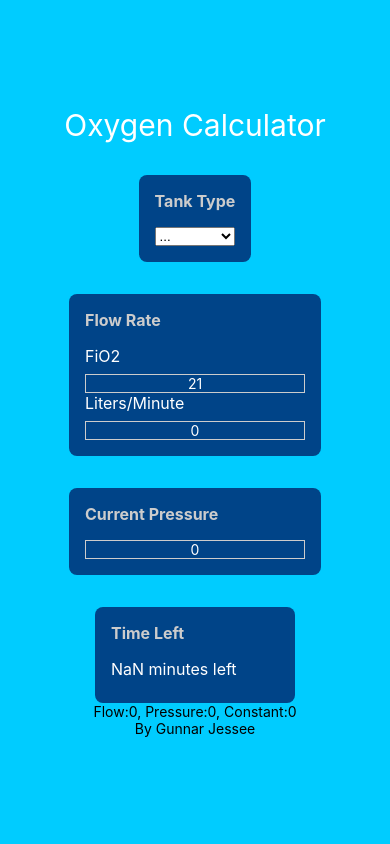
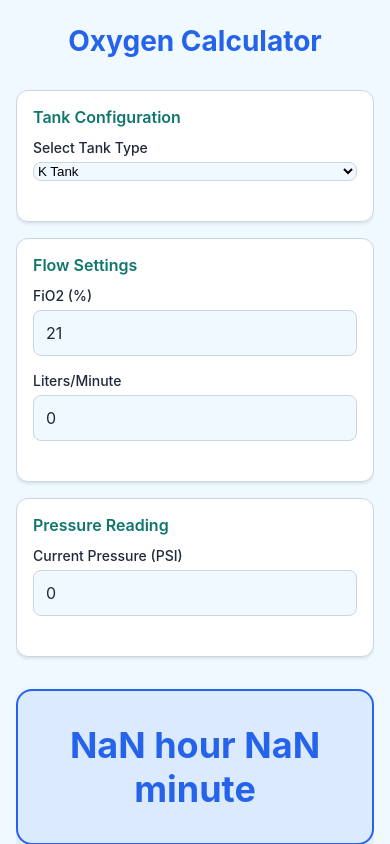
Before and after one commit to gunnarjessee/ReactNativeOxygenCalc, a React Native app: screen / in a window 390 px wide. Built offline with nearby package versions, Linux system fonts and the light colour scheme.

Commit message:
styling update
ui repairs and adjustments

```diff
--- a/App.js
+++ b/App.js
@@ -1,5 +1,5 @@
 import React, { useEffect, useState } from 'react';
-import { StyleSheet, Text, View } from 'react-native';
+import { StyleSheet, Text, View, ScrollView, SafeAreaView } from 'react-native';
 import CurrentPressure from './components/CurrentPressure';
 import FlowRate from './components/FlowRate';
 import TankType from './components/TankType';
@@ -8,29 +8,21 @@ import AppStyles from './AppStyles';
 
 // Minutes remaining = PSIG * Tank conversion factor/Flow rate
 export default function App() {
-
-  // will be in time formate
-  const [currentTime, setTime] = useState(0); // output
-  const [currentPressure, setPressure] = useState(0); // current guage pressure
-  const [currentFlow, setFlow] = useState(0); // rate of flow
-  const [currentO2Constant, setConstant] = useState(0) // contant of o2 tank
+  const [currentTime, setTime] = useState(0);
+  const [currentPressure, setPressure] = useState(0);
+  const [currentFlow, setFlow] = useState(0);
+  const [currentO2Constant, setConstant] = useState(0);
 
   function updateTime() {
-
     var step0 = currentPressure * currentO2Constant;
-    console.log(step0);
     var step1 = (step0) / parseFloat(currentFlow);
-    console.log(step1);
-    console.log("current constant: " + currentO2Constant);
     setTime(() => Math.round(step1));
   }
 
   function updateCurrentFlow(liters) {
     setFlow(() => liters);
-    console.log('current flow '+ currentFlow);
   }
 
-  // when current pressure is changed
   function onPressureChange(e) {
     setPressure(() => e);
   }
@@ -44,17 +36,43 @@ export default function App() {
   }, [currentFlow, currentO2Constant, currentPressure])
 
   return (
-    <View style={AppStyles.container}>
-      <Text style={AppStyles.header}>Oxygen Calculator</Text>
-      <TankType onTankChanged={onTankChanged}/>
-      <FlowRate updateCurrentFlow={updateCurrentFlow}/>
+    <SafeAreaView style={AppStyles.container}>
+      <ScrollView
+        contentContainerStyle={{
+          flexGrow: 1,
+          alignItems: 'center',
+          paddingBottom: 20
+        }}
+        showsVerticalScrollIndicator={false}
+      >
+        <Text style={AppStyles.header}>Oxygen Calculator</Text>
 
-      <CurrentPressure onPressureChange={onPressureChange} currentPressure={currentPressure}/>
-      <OutputTime currentTime={currentTime}/>
-      <Text>Flow:{ currentFlow }, Pressure:{currentPressure}, Constant:{currentO2Constant}</Text>
+        <View style={AppStyles.card}>
+          <Text style={AppStyles.cardTitle}>Tank Configuration</Text>
+          <View style={AppStyles.inputContainer}>
+            <TankType onTankChanged={onTankChanged}/>
+          </View>
+        </View>
 
-      <Text>By Gunnar Jessee</Text>
-    </View>
+        <View style={AppStyles.card}>
+          <Text style={AppStyles.cardTitle}>Flow Settings</Text>
+          <View style={AppStyles.inputContainer}>
+            <FlowRate updateCurrentFlow={updateCurrentFlow}/>
+          </View>
+        </View>
+
+        <View style={AppStyles.card}>
+          <Text style={AppStyles.cardTitle}>Pressure Reading</Text>
+          <View style={AppStyles.inputContainer}>
+            <CurrentPressure onPressureChange={onPressureChange} currentPressure={currentPressure}/>
+          </View>
+        </View>
+
+        <OutputTime currentTime={currentTime}/>
+
+        <Text style={AppStyles.footer}>By Gunnar Jessee</Text>
+      </ScrollView>
+    </SafeAreaView>
   );
 }
 
--- a/AppStyles.js
+++ b/AppStyles.js
@@ -1,66 +1,145 @@
-import { StyleSheet } from "react-native";
-import { TextInput } from "react-native-web";
+import { StyleSheet, Dimensions } from "react-native";
+
+const { width } = Dimensions.get('window');
+const CARD_PADDING = 16;
+
+// Color palette
+const COLORS = {
+    primary: '#2563EB',      // Vibrant blue
+    primaryLight: '#DBEAFE', // Light blue background
+    secondary: '#0F766E',    // Teal
+    background: '#F0F9FF',   // Very light blue background
+    card: '#FFFFFF',         // White
+    text: '#1E293B',         // Dark slate
+    textLight: '#475569',    // Medium slate
+    border: '#CBD5E1',       // Light slate
+    accent: '#7C3AED',       // Purple accent
+    success: '#059669',      // Green
+    error: '#DC2626',        // Red
+};
 
 export default StyleSheet.create({
-        container: {
-            padding: 16,
-            backgroundColor: "#00CCFF",
-            textAlign: "center",
-            justifyContent: "center",
-            alignItems: "center",
-            height: "100%"
+    container: {
+        flex: 1,
+        backgroundColor: COLORS.background,
+        alignItems: "center",
+    },
+
+    header: {
+        fontSize: 28,
+        color: COLORS.primary,
+        fontWeight: "700",
+        marginVertical: 24,
+        textAlign: "center",
+        paddingHorizontal: CARD_PADDING,
+    },
+
+    card: {
+        backgroundColor: COLORS.card,
+        padding: CARD_PADDING,
+        borderRadius: 12,
+        marginVertical: 8,
+        width: width - (CARD_PADDING * 2),
+        shadowColor: COLORS.text,
+        shadowOffset: {
+            width: 0,
+            height: 2,
         },
+        shadowOpacity: 0.1,
+        shadowRadius: 3,
+        elevation: 4,
+        borderWidth: 1,
+        borderColor: COLORS.border,
+    },
 
-        card: {
-            backgroundColor: "#004488",
-            padding: 16,
-            borderRadius: 8,
-            margin: 0,
-            marginTop: 32,
+    cardTitle: {
+        fontSize: 16,
+        fontWeight: "600",
+        color: COLORS.secondary,
+        marginBottom: 12,
+    },
 
+    inputContainer: {
+        marginBottom: 12,
+        width: '100%',
+    },
+
+    label: {
+        fontSize: 14,
+        color: COLORS.text,
+        marginBottom: 6,
+        fontWeight: "500",
+    },
+
+    textInput: {
+        backgroundColor: COLORS.background,
+        borderRadius: 8,
+        padding: 12,
+        fontSize: 16,
+        color: COLORS.text,
+        borderWidth: 1,
+        borderColor: COLORS.border,
+        width: '100%',
+    },
+
+    outputCard: {
+        backgroundColor: COLORS.primaryLight,
+        padding: CARD_PADDING * 2,
+        borderRadius: 16,
+        marginTop: 24,
+        width: width - (CARD_PADDING * 2),
+        alignItems: "center",
+        justifyContent: "center",
+        minHeight: 120,
+        borderWidth: 2,
+        borderColor: COLORS.primary,
+        shadowColor: COLORS.primary,
+        shadowOffset: {
+            width: 0,
+            height: 4,
         },
+        shadowOpacity: 0.15,
+        shadowRadius: 8,
+        elevation: 5,
+    },
 
-        picker: {
+    outputText: {
+        fontSize: 36,
+        fontWeight: "700",
+        color: COLORS.primary,
+        textAlign: 'center',
+    },
 
-        },
+    outputLabel: {
+        fontSize: 16,
+        color: COLORS.secondary,
+        marginBottom: 8,
+        fontWeight: "600",
+        textAlign: 'center',
+    },
 
-        pickerItem: {
+    footer: {
+        marginTop: 24,
+        fontSize: 14,
+        color: COLORS.textLight,
+        paddingHorizontal: CARD_PADDING,
+    },
 
-        },
+    debugText: {
+        fontSize: 12,
+        color: COLORS.textLight,
+        marginTop: 8,
+        paddingHorizontal: CARD_PADDING,
+    },
 
-        header: {
-            fontSize: 30,
-            color: "#FFF",
+    picker: {
+        backgroundColor: COLORS.background,
+        borderRadius: 8,
+        borderWidth: 1,
+        borderColor: COLORS.border,
+    },
 
-        },
-
-        title: {
-            fontWeight: "bold",
-            fontSize: 16,
-            color: "#CCC",
-            marginBottom: 16
-        },
-
-        content: {
-            color: "#FFF",
-            fontSize: 16,
-            marginBottom: 8
-        },
-
-        textInput: {
-            color: "#FFF",
-            textAlign: "center",
-            borderWidth: 1,
-            borderColor: "#CCC"
-        },
-
-        outputCard: {
-            backgroundColor: "#004488",
-            width: 200,
-            padding: 16,
-            borderRadius: 8,
-            margin: 0,
-            marginTop: 32,
-        }
-
-    });
+    pickerItem: {
+        color: COLORS.text,
+    }
+});
--- a/components/CurrentPressure.js
+++ b/components/CurrentPressure.js
@@ -1,20 +1,21 @@
-import { View, Text, TextInput, StyleSheet } from "react-native";
+import { View, Text, TextInput } from "react-native";
 import AppStyles from "../AppStyles";
 
 
 // Requires a current pressure
 function CurrentPressure({onPressureChange, currentPressure}) {
-
     return (
-        <View style={   AppStyles.card }>
-            <Text style={   AppStyles.title }>Current Pressure</Text>
-            <TextInput onChangeText={   onPressureChange    }
-            value={ currentPressure.toString()  } style={AppStyles.textInput}
-            placeholder={"Pressure"} keyboardType="numeric"
-            ></TextInput>
+        <View style={AppStyles.inputContainer}>
+            <Text style={AppStyles.label}>Current Pressure (PSI)</Text>
+            <TextInput
+                style={AppStyles.textInput}
+                onChangeText={onPressureChange}
+                value={currentPressure.toString()}
+                placeholder="Enter pressure"
+                keyboardType="numeric"
+            />
         </View>
     );
-
 }
 
 
--- a/components/FlowRate.js
+++ b/components/FlowRate.js
@@ -1,6 +1,5 @@
 import { useState, useEffect } from "react";
 import { Text, TextInput, View } from "react-native";
-import { StyleSheet } from "react-native-web";
 import AppStyles from "../AppStyles";
 
 function FlowRate({updateCurrentFlow}) {
@@ -30,15 +29,28 @@ function FlowRate({updateCurrentFlow}) {
     }
 
     return (
-        <View style={   AppStyles.card  }>
-            <Text style={   AppStyles.title }>Flow Rate</Text>
-            <Text style={   AppStyles.content  }>FiO2</Text>
-            <TextInput style={  AppStyles.textInput } value={   (geto2.toString())   }
-            onChangeText={    onO2changed } keyboardType="numeric"/>
-            <Text style={   AppStyles.content   }>Liters/Minute</Text>
-            <TextInput style={  AppStyles.textInput   } value={  (getLiters.toString()) }
-            onChangeText={  onLitersChanged } keyboardType="numeric"/>
+        <View style={AppStyles.inputContainer}>
+            <View style={{ marginBottom: 16 }}>
+                <Text style={AppStyles.label}>FiO2 (%)</Text>
+                <TextInput
+                    style={AppStyles.textInput}
+                    value={geto2.toString()}
+                    onChangeText={onO2changed}
+                    keyboardType="numeric"
+                    placeholder="Enter FiO2"
+                />
+            </View>
 
+            <View>
+                <Text style={AppStyles.label}>Liters/Minute</Text>
+                <TextInput
+                    style={AppStyles.textInput}
+                    value={getLiters.toString()}
+                    onChangeText={onLitersChanged}
+                    keyboardType="numeric"
+                    placeholder="Enter flow rate"
+                />
+            </View>
         </View>
     )
 }
--- a/components/OutputTime.js
+++ b/components/OutputTime.js
@@ -1,4 +1,4 @@
-import {View, Text, StyleSheet} from 'react-native';
+import { View, Text } from 'react-native';
 import AppStyles from '../AppStyles';
 
 
@@ -6,14 +6,22 @@ import AppStyles from '../AppStyles';
 
 // State info will be time remaining
 function OutputTime({currentTime}) {
+    const formatTime = (minutes) => {
+        if (minutes <= 0) return '0 minutes';
+        if (minutes < 60) return `${minutes} minutes`;
+
+        const hours = Math.floor(minutes / 60);
+        const remainingMinutes = minutes % 60;
+
+        if (remainingMinutes === 0) return `${hours} hour${hours > 1 ? 's' : ''}`;
+        return `${hours} hour${hours > 1 ? 's' : ''} ${remainingMinutes} minute${remainingMinutes > 1 ? 's' : ''}`;
+    };
 
     return (
         <View style={AppStyles.outputCard}>
-            <Text style={AppStyles.title}>Time Left</Text>
-            <Text style={AppStyles.content}>{currentTime} minutes left</Text>
+            <Text style={AppStyles.outputText}>{formatTime(currentTime)}</Text>
         </View>
     );
-
 }
 
 
--- a/components/TankType.js
+++ b/components/TankType.js
@@ -1,6 +1,7 @@
 import { LogBox, StyleSheet, Text, View } from "react-native";
 import {Picker} from '@react-native-picker/picker'
 import AppStyles from "../AppStyles";
+import { useState } from "react";
 
 //Minutes remaining = PSIG * Tank conversion factor/Flow rate
 const tankTypes = {
@@ -34,22 +35,32 @@ const tankTypes = {
 
 // This is a view for react
 function TankType({onTankChanged}) {
-
+    const [selectedTank, setSelectedTank] = useState('k-tank');
 
     function getTanks() {
-        const returnValue = []
-        for (const tank in tankTypes) {
-            returnValue.push(<Picker.Item label={tankTypes[tank]["name"]}
-                value={tank} key={tank} style={AppStyles.pickerItem}
-            />);
-        }
-        return returnValue;
+        return Object.entries(tankTypes).map(([key, tank]) => (
+            <Picker.Item
+                label={tank.name}
+                value={key}
+                key={key}
+                style={AppStyles.pickerItem}
+            />
+        ));
     }
 
+    const handleTankChange = (itemValue) => {
+        setSelectedTank(itemValue);
+        onTankChanged(itemValue, tankTypes);
+    };
+
     return (
-        <View style={AppStyles.card}>
-            <Text style={AppStyles.title}>Tank Type</Text>
-            <Picker style={AppStyles.picker} onValueChange={(itemValue, itemIndex) => onTankChanged(itemValue, tankTypes)}>
+        <View style={AppStyles.inputContainer}>
+            <Text style={AppStyles.label}>Select Tank Type</Text>
+            <Picker
+                selectedValue={selectedTank}
+                onValueChange={handleTankChange}
+                style={AppStyles.picker}
+            >
                 {getTanks()}
             </Picker>
         </View>
```
Also changed, not shown: 23 other files (tests, documents, lock files or other folders).
